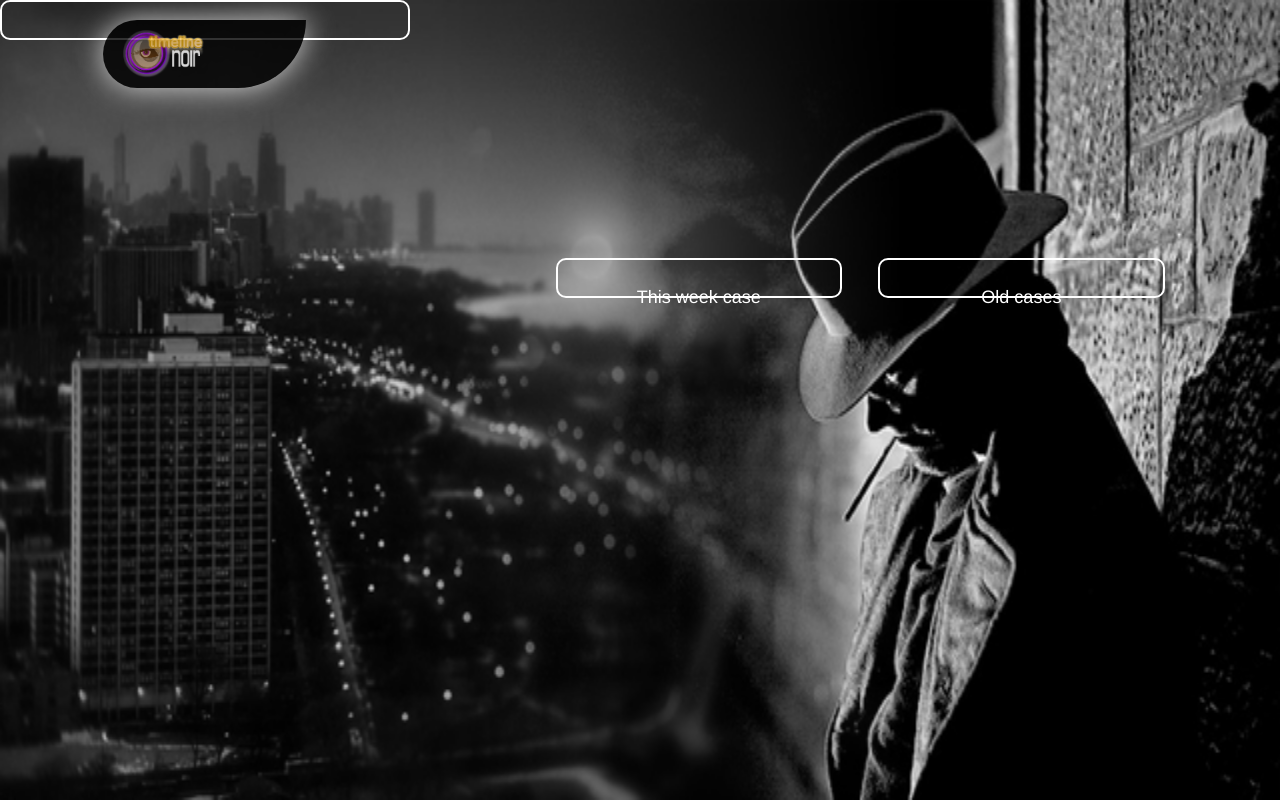
After one commit to vandanaptotem/ImageCode, a Rails app: template app/views/welcome/main.html.erb in a window 1280 px wide. The commit adds this page. Run offline with Rails 7, Linux system fonts and the light colour scheme; the template is opened without the code that fills it, so the values that code supplies are empty; style sheets or scripts are compiled from the project's sources; parts of the project's set-up code (start-up, migrations or seed data) failed here and were passed over; some libraries are stand-ins or nearby versions; some web fonts are replaced.

Commit message:
new changes with image code

```diff
--- a/app/assets/stylesheets/welcome.css.scss
+++ b/app/assets/stylesheets/welcome.css.scss
@@ -9,7 +9,7 @@ html {
 
 body {
   background: #232323;
-  background-image: url('background.jpg');
+  background-image: url('background_.jpg');
   background-size: 100% 100%;
   font-size: 1em;
   overflow: hidden;
--- /dev/null
+++ b/app/views/welcome/main.html.erb
@@ -0,0 +1,91 @@
+<style type="text/css">
+    /*table.gridtable {*/
+    /*font-family: verdana, arial, sans-serif;*/
+    /*font-size: 11px;*/
+    /*color: black;*/
+    /*border-width: 1px;*/
+    /*border-color: white;*/
+    /*border-collapse: collapse;*/
+    /*}*/
+
+    /*table.gridtable th {*/
+    /*border-width: 1px;*/
+    /*padding: 8px;*/
+    /*border-style: solid;*/
+    /*border-color: white;*/
+    /*background-color: #dedede;*/
+    /*}*/
+
+    /*table.gridtable td {*/
+    /*border-width: 1px;*/
+    /*padding: 8px;*/
+    /*border-style: solid;*/
+    /*border-color: white;*/
+    /*background-color: #ffffff;*/
+    /*}*/
+    body {
+        background: url("/assets/background.jpg") no-repeat scroll 0 0 / 100% 100% #232323;
+        font-family: "Helvetica Neue", Helvetica, Arial, sans-serif;
+        font-size: 14px;
+        margin: 0;
+        padding: 0;
+        height: 100%;
+    }
+
+    .parentalign {
+        /*border: 1px dashed white;*/
+        height: 220px;
+        margin: auto;
+        position: relative;
+        top: 30%;
+        width: 70%;
+        left: 10%;
+    }
+
+    a {
+        text-decoration: none;
+        width: 32%;
+        margin: 2%;
+
+        height: 40px;
+        float: left;
+        border: 2px solid white;
+        border-radius: 10px;
+        color: white;
+        text-align: center;
+        padding-top: 25px;
+        font-size: 18px;
+        outline-style: none;
+    }
+
+    a:hover {
+        text-decoration: none;
+        box-shadow: 0 0 37px 4px white, 0 0 36px 4px white inset;
+        color: #f4c220;
+    }
+
+    #logo {
+        width: 50%;
+        background: black;
+        position: relative;
+        top:50%;
+        opacity: 0.8;
+        padding-left: 20px;
+        padding-right: 60px;
+        padding-top: 10px;
+        padding-bottom: 10px;
+        border-bottom-left-radius: 100px;
+        border-bottom-right-radius: 200px;
+        border-top-left-radius: 100px;
+        box-shadow: white 0px 0px 30px;
+    }
+
+</style>
+
+<%= link_to image_tag("logo.png", :id=>"logo"), cases_pages_path, :style => "margin:0px; padding:0px;" %>
+<div class="parentalign">
+  <%= link_to 'This week case', :class=> 'butn' %>
+  <%= link_to 'Old cases', case_page_path, :class=> 'butn' %>
+
+</div>
+</table>
--- a/config/routes.rb
+++ b/config/routes.rb
@@ -14,7 +14,8 @@ TimelineNoir::Application.routes.draw do
       get 'case/:id' => 'welcome#archive', as: :case_show
 
   # get 'case/:id' => 'welcome#mainpage'
-  match 'cases', to: 'welcome#mainpage', via: [:get, :post]
+  match 'cases', to: 'welcome#mainpage', via: [:get, :post], :as=>"case_page"
+  match 'cases_page', to: 'welcome#main', via: [:get, :post], :as=>"cases_pages"
 
   # Example of named route that can be invoked with purchase_url(id: product.id)
   #   get 'products/:id/purchase' => 'catalog#purchase', as: :purchase
```
Also changed, not shown: app/controllers/welcome_controller.rb (+22 -16 lines), app/views/layouts/application.html.erb (+9 -2 lines), app/views/welcome/archive.html.erb (+11 -11 lines), app/views/welcome/index.html.erb (+14 -12 lines), app/views/welcome/mainpage.html.erb (+45 -37 lines), Gemfile, Gemfile.lock, app/assets/images/background.jpg, app/assets/images/background_.jpg (added).
